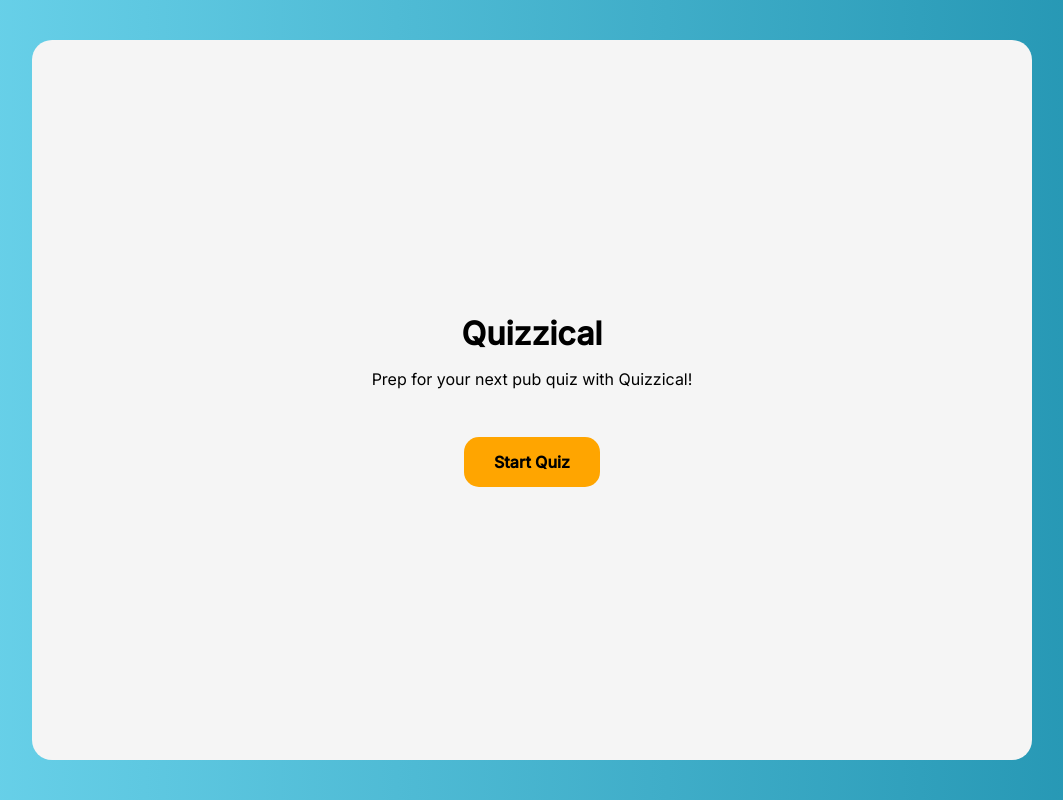
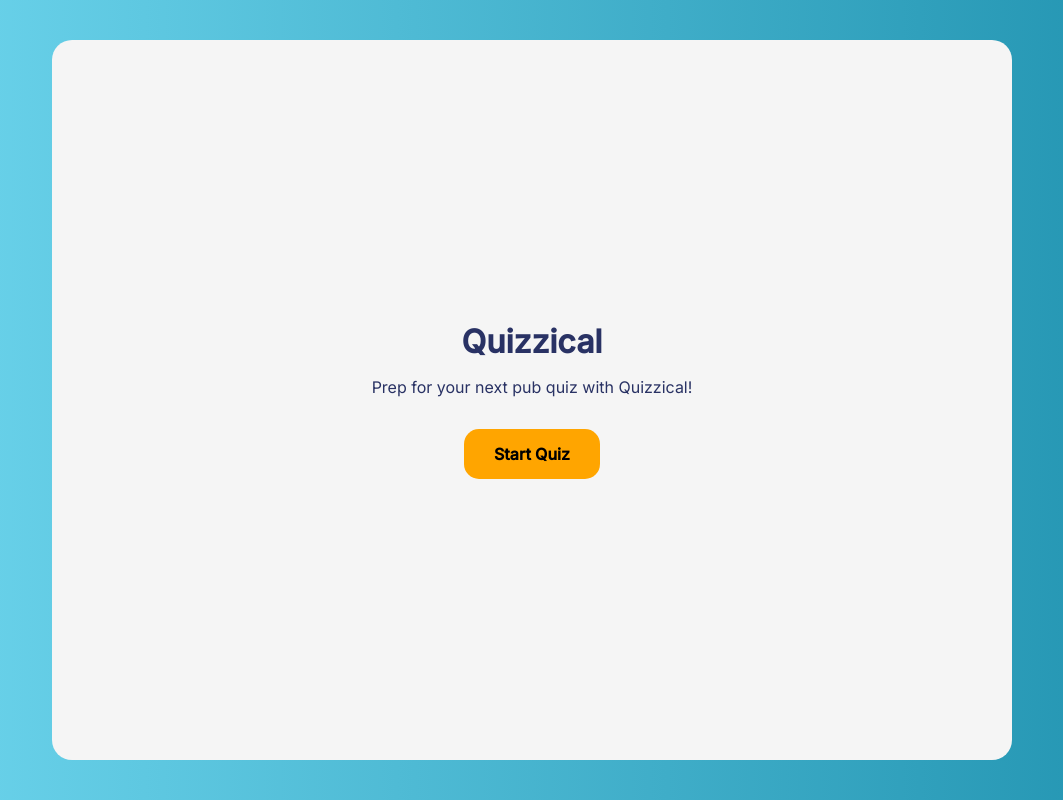
Before and after one commit to mmcampbell04/Quizzical, a React (Create React App) app: page / in a window 1280 px wide. Shown: the whole page, without its empty margins (108-1171 px from the left). Built offline with nearby package versions, Linux system fonts and the light colour scheme; no server answers.

Commit message:
design now responsive

```diff
--- a/src/App.css
+++ b/src/App.css
@@ -1,28 +1,27 @@
 .container {
+  width: 100%;
+  margin-block: 2rem;
   background: whitesmoke;
   border-radius: 20px;
-  padding: 3rem 4rem;
-  width: 100%;
-  height: 90vh;
+  padding: 1em;
   grid-column: 2 / -2;
-  text-align: center;
   display: flex;
   flex-direction: column;
   justify-content: center;
   align-items: center;
-}
-
-.intro p {
-  margin-block: 1rem 3rem;
+  text-align: center;
 }
 
 .content {
   height: inherit;
 }
+.intro p {
+  margin-block: 1rem 2rem;
+}
 
 .question-card {
+  margin-top: 2rem;
   border-bottom: 1px solid grey;
-  padding-block: 2rem;
 }
 
 h2 {
@@ -31,19 +30,30 @@ h2 {
 }
 
 .answers-container {
-  margin-top: 1.5rem;
-  display: flex;
+  margin-block: 1.5rem;
+  display: grid;
+  row-gap: 1rem;
+  text-align: left;
+}
+
+.answer {
+  display: grid;
+  align-items: center;
 }
 
 label {
-  margin-right: 1.25rem;
+  background: none;
+  word-wrap: wrap;
   font-size: 0.75rem;
   font-family: inherit;
-  font-weight: 500;
-  padding: 5px 20px;
+  font-weight: 700;
+  padding: 5px 10px;
   border: 1.5px solid grey;
   border-radius: 8px;
-  background: none;
+
+  @media (min-width: 45em) {
+    margin-right: 1.25rem;
+  }
 }
 
 .label-right {
@@ -83,5 +93,20 @@ input[type="radio"] {
 }
 
 .btn-validate {
-  margin-top: 2rem;
+  margin-top: 1.5rem;
 }
+
+@media (min-width: 39em) {
+  #root {
+    height: 100vh;
+  }
+  .container {
+    padding: 3rem 4rem;
+    height: 90vh;
+  }
+
+  .answers-container {
+    grid-template-columns: repeat(4, minmax(13ch, 20ch));
+    column-gap: 1rem;
+  }
+}
--- a/src/index.css
+++ b/src/index.css
@@ -7,15 +7,13 @@
 
 body {
   font-family: "Inter", sans-serif;
-
   font-size: 100%;
-  /* color: #293264; */
+  color: #293264;
 }
 
 #root {
-  height: 100vh;
   display: grid;
-  grid-template-columns: minmax(1em, 1fr) 1000px minmax(1em, 1fr);
+  grid-template-columns: minmax(1em, 1fr) minmax(0px, 60em) minmax(1em, 1fr);
   place-items: center;
   background: #2193b0; /* fallback for old browsers */
   background: -webkit-linear-gradient(
```
